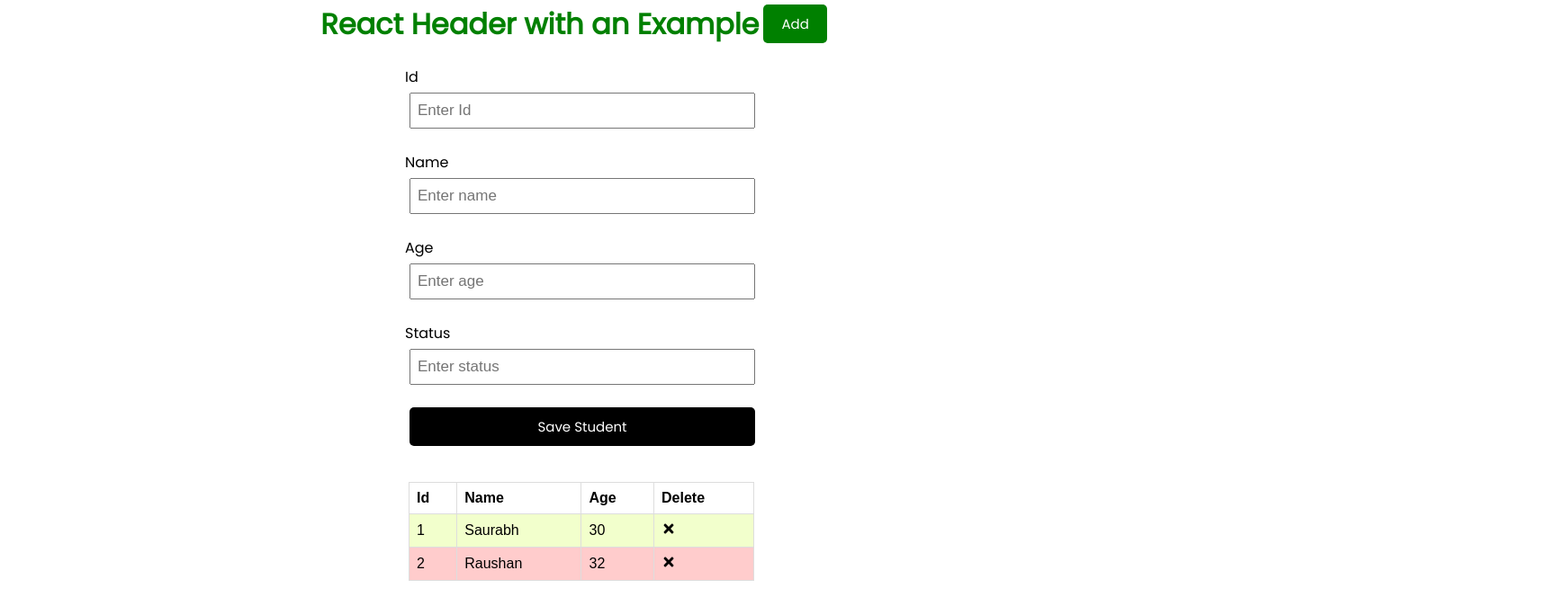
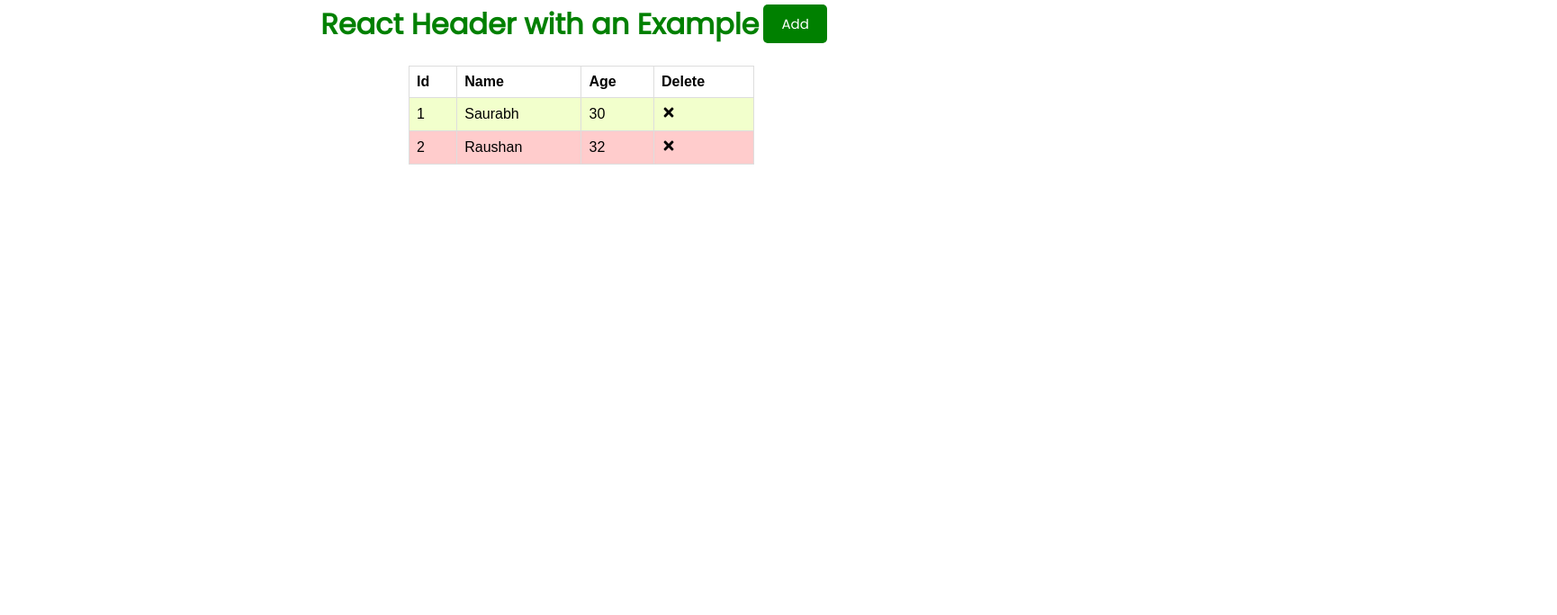
Before and after one commit to Saurabh7064/react-crud, a React (Create React App) app: page / in a window 1280 px wide. Shown: the top 684 px of the page at 90% size, 1730 px wide, since content can reach past the window. Built offline with nearby package versions, Linux system fonts and the light colour scheme.

Commit message:
dyanamic add and close button

```diff
--- a/src/App.js
+++ b/src/App.js
@@ -4,6 +4,7 @@ import {Students} from "./components/Students";
 import {useState} from "react";
 import {AddStudent} from "./components/AddStudent";
 function App() {
+    const [showAddStudent,setShowAddStudent] = useState(false);
     const [students, setStudents] = useState([
         {
             id: 1,
@@ -52,10 +53,11 @@ function App() {
         setStudents([...students,student]);
     }
 
+
   return (
     <div className="App">
-       <Header title='React Header'/>
-        <AddStudent onAddStudent={addStudent}/>
+        <Header title='React Header' onStudentAdd={() => { setShowAddStudent(!showAddStudent);}} showAdd={showAddStudent}/>
+        {showAddStudent && <AddStudent onAddStudent={addStudent}/>}
         {students.length>0?(<Students students={students} onDelete={deleteStudent} onToggle={toggleStudent}/>):('No student records found')}
     </div>
   );
--- a/src/components/Header.js
+++ b/src/components/Header.js
@@ -1,18 +1,15 @@
 import PropTypes from 'prop-types'
 import {Button} from "./Button";
 
-export const Header = ({title}) => {
+export const Header = ({title,onStudentAdd,showAdd}) => {
     const exampleTest = 'Example';
-
-    const onButtonClick = () => {
-        console.log('Click')
-    }
 
     return(
         <header className='header'>
             {/*<h1>{props.title} with an {exampleTest}</h1>*/}
             <h1 style={HeadingStyle}>{title} with an {exampleTest}</h1>
-            <Button color={'green'} text={'Add'} onClickButton={onButtonClick}/>
+             {/*real button is somewhere else*/}
+            <Button color={showAdd?'red':'green'} text={showAdd ? 'Close':'Add'} onClickButton={onStudentAdd}/>
         </header>
         )
 }
```
